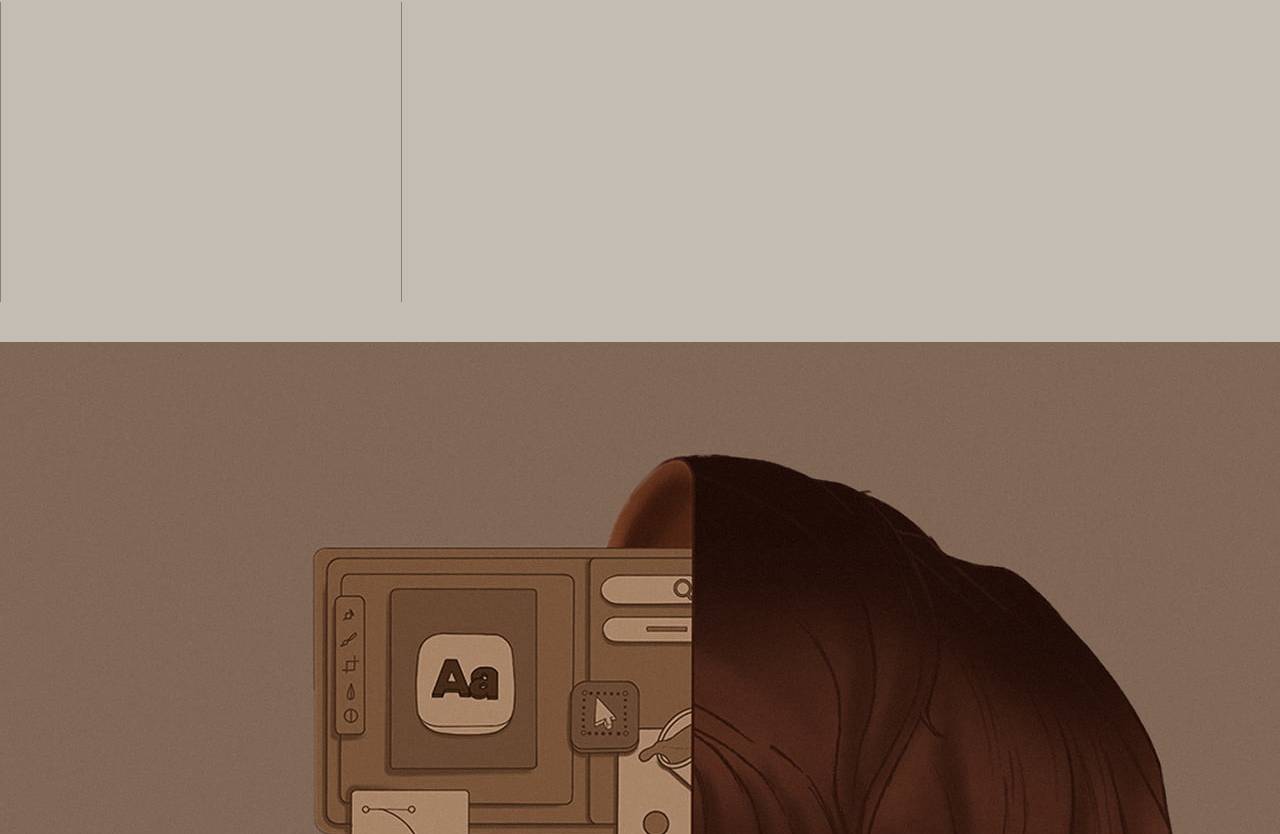
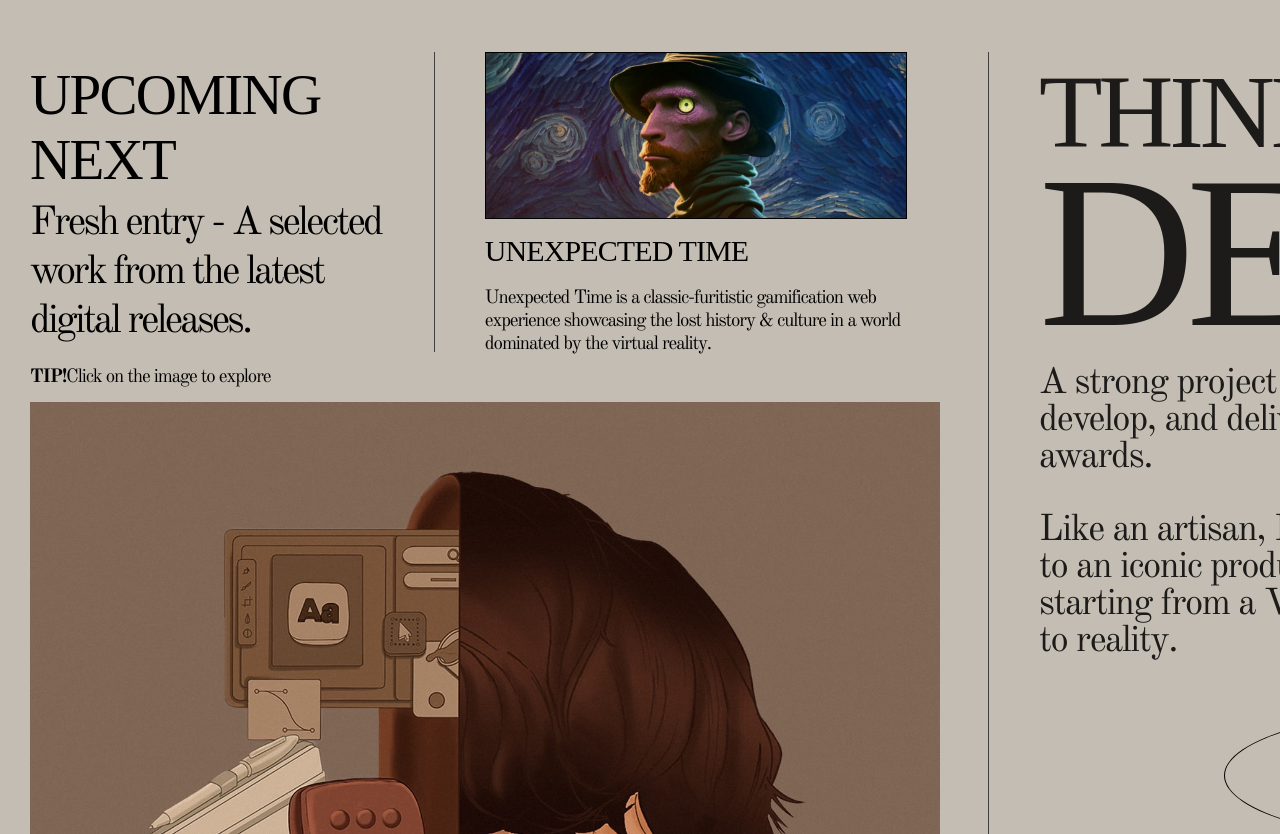
Before and after one commit to ChaitanyaLonarkar/paper-portfolio, a React (Vite) app: page / in a window 1280 px wide. Shown: the part 3086-3920 px from the top of the page. Built offline with nearby package versions, Linux system fonts and the light colour scheme.

Commit message:
section3

```diff
--- a/components/Section3.jsx
+++ b/components/Section3.jsx
@@ -9,16 +9,58 @@ export default function Section3() {
         <div className="left-elem">
           <div className="left-up">
             <div className="elem-1">
-
+              <h2>UPCOMING NEXT</h2>
+              <h4>
+                Fresh entry - A selected work from the latest digital releases.{" "}
+              </h4>
+              <p>
+                <b>TIP!</b>Click on the image to explore
+              </p>
             </div>
-            <div className="elem2">
-
+            <div className="elem-2">
+              <div className="img6">
+                <img src={img6} alt="" />
+              </div>
+              <h4>UNEXPECTED TIME</h4>
+              <p>
+                Unexpected Time is a classic-furitistic gamification web
+                experience showcasing the lost history & culture in a world
+                dominated by the virtual reality.{" "}
+              </p>
             </div>
           </div>
           <div className="left-botm">
             <img src={img7} alt="" />
           </div>
         </div>
+        <div className="right-elem">
+          <h2>THINK, CREATE</h2>
+          <h1>DELIVER</h1>
+          <p>
+            A strong project is created by deep collaboration. I design,
+            develop, and deliver websites that drive results and win awards.
+          </p>
+          <p>
+            Like an artisan, I like to start from raw matter and give life to an
+            iconic product that makes your brand stand out, starting from a
+            Visual Strategy that guide the client’s vision to reality.
+          </p>
+          <div className="all-work">
+            <h4>ALL WORK</h4>
+          </div>
+        </div>
+        <div className="outer-botm-elem">
+          <div className="horizontal">
+            <div>
+              <h3>Site of the day</h3>
+              <h2>AWARDS</h2>
+            </div>
+            <div className="num">
+              <h1>9</h1>
+            </div>
+          </div>
+
+        </div>
       </div>
     </>
   );
--- a/src/index.css
+++ b/src/index.css
@@ -1,10 +1,9 @@
-
 body {
   margin: 0px;
   padding: 0px;
   background-color: #c4bdb3;
   color: black;
-  letter-spacing: -.03em;
+  letter-spacing: -0.03em;
   scroll-behavior: smooth;
 
 }
@@ -22,7 +21,7 @@ body {
   font-family: "Old Standard TT", serif;
   letter-spacing: -0.04em;
 }
-.nav .img{
+.nav .img {
   width: 225px;
 }
 .img img {
@@ -55,19 +54,19 @@ body {
 .elem .img img:hover {
   scale: 1.1;
 }
-.all-elem{
+.all-elem {
   display: flex;
   justify-content: space-between;
   align-items: center;
   padding: 40px 60px;
 }
 
-.elem{
+.elem {
   width: 445px;
   height: 300px;
 }
 
-.elem2{
+.elem2 {
   width: 400px;
   height: 300px;
   border-left: 1px solid grey;
@@ -78,17 +77,16 @@ body {
   flex-direction: column;
   text-align: center;
 }
-.elem2 h2{
+.elem2 h2 {
   font-family: canopee;
   font-size: 67px;
   margin: 0px;
   margin-top: 10px;
-  letter-spacing: -.03em;
+  letter-spacing: -0.03em;
   font-weight: 100;
-
 }
 
-.elem2 h4{
+.elem2 h4 {
   font-family: "Old Standard TT", serif;
   font-weight: 400;
   font-style: normal;
@@ -97,46 +95,43 @@ body {
   margin-top: 8px;
   margin-bottom: 0px;
 }
-.text-head h4{
+.text-head h4 {
   font-family: canopee;
   font-size: 25px;
-  margin:0px;
+  margin: 0px;
   margin-top: 15px;
-  letter-spacing: -.03em;
+  letter-spacing: -0.03em;
   font-weight: 100;
-
 }
 
-.text-head h4 span{
+.text-head h4 span {
   background-color: #e9482b;
   padding: 2px;
   border-radius: 4px;
   font-size: 20px;
   color: #d4dbe1;
 }
-.text p{
+.text p {
   font-family: "Old Standard TT", serif;
   font-size: 18px;
   letter-spacing: -0.04em;
 }
-.elem2 p{
+.elem2 p {
   font-family: "Old Standard TT", serif;
   letter-spacing: -0.06em;
   font-size: 19px;
   margin: 11px;
-
 }
 
-.big{
-  background-color: #1C1B19;
+.big {
+  background-color: #1c1b19;
   margin: 0px 30px;
   padding: 0px 30px;
   height: 465px;
-
 }
-.big h1{
+.big h1 {
   font-size: 34.5vw;
-    color: #C4BDB3;
+  color: #c4bdb3;
   font-family: canopee;
   margin: 0px;
   letter-spacing: -0.03em;
@@ -146,24 +141,23 @@ letter-spacing: -0.04em;
 
 /* section 2 css */
 
-.section2{
+.section2 {
   display: flex;
   gap: 50px;
-  margin: 50px 30px ;
+  margin: 50px 30px;
 }
 
-.section2 .left-elem{
+.section2 .left-elem {
   /* gap: 50px; */
   width: 30%;
   padding-right: 50px;
   border-right: 1px solid grey;
-
 }
-.left-up{
+.section2 .left-up {
   line-height: 150px;
   margin-bottom: 40px;
 }
-.left-up h2{
+.section2 .left-up h2 {
   font-family: canopee;
   margin: 0px;
   letter-spacing: -0.03em;
@@ -172,67 +166,194 @@ letter-spacing: -0.04em;
   font-size: 7.3em;
   font-weight: 100;
   letter-spacing: -0.04em;
-    color: #1C1B19;
-
+  color: #1c1b19;
 }
-.left-up h2:nth-child(2){
+.section2 .left-up h2:nth-child(2) {
   font-size: 14.3em;
-
 }
-.left-text-botom{
+.left-text-botom {
   font-family: "Old Standard TT", serif;
   letter-spacing: -0.04em;
   font-size: 2.3em;
   line-height: 37px;
-    color: #1C1B19;
+  color: #1c1b19;
   margin-top: 30px;
 }
 
-.star-img img{
+.star-img img {
   width: 437px;
   border: 1px solid;
-
 }
 
-.section2 .right-elem{
+.section2 .right-elem {
   gap: 50px;
 }
 
-.right-img img{
+.right-img img {
   width: 920px;
   border: 1px solid;
-
 }
-.right-bottom{
+.right-bottom {
   margin-top: 20px;
 }
-.right-bottom h2{
+.right-bottom h2 {
   font-family: canopee;
   margin: 0px;
   font-size: 8em;
   font-weight: 100;
   letter-spacing: -0.04em;
-  color: #1C1B19;
+  color: #1c1b19;
   line-height: 120px;
 }
 
-.section2-last-elem{
+.section2-last-elem {
   display: flex;
   gap: 20px;
 }
-.website{
-  background-color: #1C1B19;
+.website {
+  background-color: #1c1b19;
   margin: 0px 30px;
   padding: 0px 30px;
   height: 361px;
-
 }
-.website h1{
+.website h1 {
   font-size: 28.5vw;
-    color: #C4BDB3;
+  color: #c4bdb3;
   font-family: canopee;
   margin: 0px;
   letter-spacing: -0.03em;
   font-weight: 100;
   line-height: 372px;
 }
+/* section3 css */
+.outer {
+  display: flex;
+  margin: 50px 30px 30px;
+  gap: 50px;
+}
+.outer .left-elem {
+  /* width: 65%; */
+  padding-right: 50px;
+  border-right: 1px solid rgba(0, 0, 0, 0.666);
+  width: 908px;
+}
+.outer .left-elem .left-up {
+  display: flex;
+  gap: 50px;
+  margin-bottom: 50px;
+  height: 300px;
+}
+.outer .elem-1 {
+  padding-right: 20px;
+  border-right: 1px solid rgba(0, 0, 0, 0.666);
+}
+.outer .elem-1 h2 {
+  font-family: canopee;
+  font-size: 57px;
+  margin: 0px;
+  margin-top: 10px;
+  letter-spacing: -0.03em;
+  font-weight: 100;
+}
+
+.outer .elem-1 h4 {
+  font-family: "Old Standard TT", serif;
+  font-weight: 400;
+  font-style: normal;
+  font-size: 40px;
+  letter-spacing: -0.07em;
+  margin-top: 8px;
+  margin-bottom: 0px;
+}
+
+.outer .elem-1 p {
+  font-family: "Old Standard TT", serif;
+  letter-spacing: -0.06em;
+  font-size: 19px;
+}
+.outer .elem-2 {
+}
+
+.outer .elem-2 .img6 {
+  width: 420px;
+  height: 165px;
+  border: 1px solid;
+  overflow: hidden;
+}
+.outer .elem-2 img {
+  width: 430px;
+  transition: all 0.5s;
+}
+.outer .elem-2 img:hover {
+  /* width: 420px; */
+  scale: 1.1;
+}
+.outer .elem-2 h4 {
+  font-family: canopee;
+  font-size: 30px;
+  margin: 0px;
+  margin-top: 15px;
+  letter-spacing: -0.03em;
+  font-weight: 100;
+}
+.outer .elem-2 p {
+  font-family: "Old Standard TT", serif;
+  letter-spacing: -0.06em;
+  font-size: 19px;
+}
+.outer .left-botm {
+  /* width: 1000px; */
+}
+
+.left-botm img {
+  width: 910px;
+}
+
+.outer .right-elem h2 {
+  /* font-family: canopee; */
+  margin: 0px;
+  letter-spacing: -0.03em;
+  font-family: canopee;
+  margin: 0px;
+  font-size: 6.5em;
+  font-weight: 100;
+  letter-spacing: -0.04em;
+  color: #1c1b19;
+}
+.outer .right-elem h1 {
+  /* font-family: canopee; */
+  margin: 0px;
+  letter-spacing: -0.03em;
+  font-family: canopee;
+  margin: 0px;
+  font-size: 13.5em;
+  font-weight: 100;
+  letter-spacing: -0.04em;
+  color: #1c1b19;
+  line-height: 164px;
+}
+.outer .right-elem p {
+  font-family: "Old Standard TT", serif;
+  letter-spacing: -0.04em;
+  font-size: 2.3em;
+  line-height: 37px;
+  color: #1c1b19;
+  margin-top: 30px;
+}
+
+.outer .right-elem .all-work {
+  display: flex;
+  justify-content: center;
+}
+.outer .right-elem h4 {
+border: 1px solid;
+  font-family: canopee;
+  font-size: 67px;
+  margin: 0px;
+  margin-top: 10px;
+  letter-spacing: -0.03em;
+  font-weight: 100;
+  border-radius: 50%;
+    padding: 29px 80px;
+    cursor: pointer;
+}
```
Lines whose indentation alone changed are shown as unchanged.
